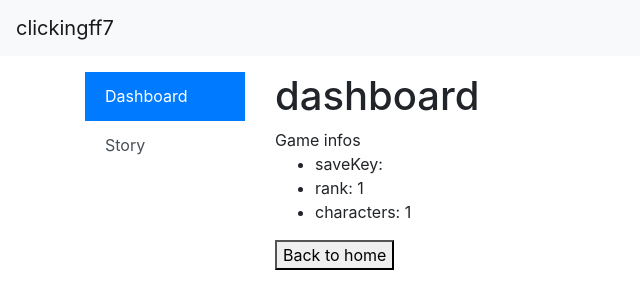
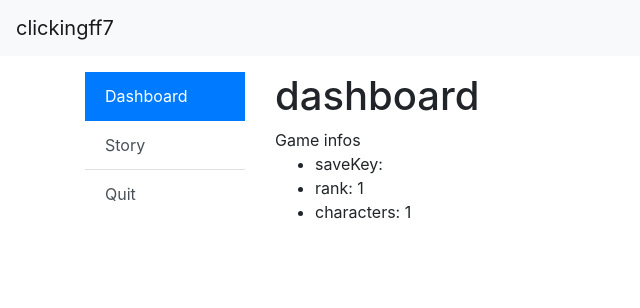
Before and after one commit to Menencia/clickingff7, an Angular app: page /home in a window 1280 px wide. Both pictures are taken after a click on the button "New game". Shown: the top 308 px of the page, without its empty margins (0-640 px from the left). Built offline with nearby package versions, Linux system fonts and the light colour scheme.

Commit message:
deplace logout button to nav list

```diff
--- a/src/app/app.component.html
+++ b/src/app/app.component.html
@@ -16,6 +16,7 @@
       <ul class="list-group list-group-flush">
         <a routerLink="/dashboard" routerLinkActive="active" class="list-group-item list-group-item-action">Dashboard</a>
         <a routerLink="/story" routerLinkActive="active" class="list-group-item list-group-item-action">Story</a>
+        <a href="#" (click)="exitGame()" class="list-group-item list-group-item-action">Quit</a>
       </ul>
     </div>
 
--- a/src/app/app.component.ts
+++ b/src/app/app.component.ts
@@ -21,4 +21,12 @@ export class AppComponent {
       this.router.navigateByUrl('/home');
     }
   }
+
+  /**
+   * Quit the current game
+   */
+  exitGame() {
+    this.game.quit();
+    this.router.navigateByUrl('/home');
+  }
 }
--- a/src/app/dashboard/dashboard.component.ts
+++ b/src/app/dashboard/dashboard.component.ts
@@ -14,8 +14,6 @@ import { Router } from '@angular/router';
       <li>rank: {{game.game.rank}}</li>
       <li>characters: {{game.game.characters.length}}</li>
     </ul>
-
-    <button (click)="exitGame()">Back to home</button>
   `,
   styles: []
 })
@@ -29,12 +27,4 @@ export class DashboardComponent implements OnInit {
   ngOnInit() {
   }
 
-  /**
-   * Quit the current game
-   */
-  exitGame() {
-    this.game.quit();
-    this.router.navigateByUrl('/home');
-  }
-
 }
```
